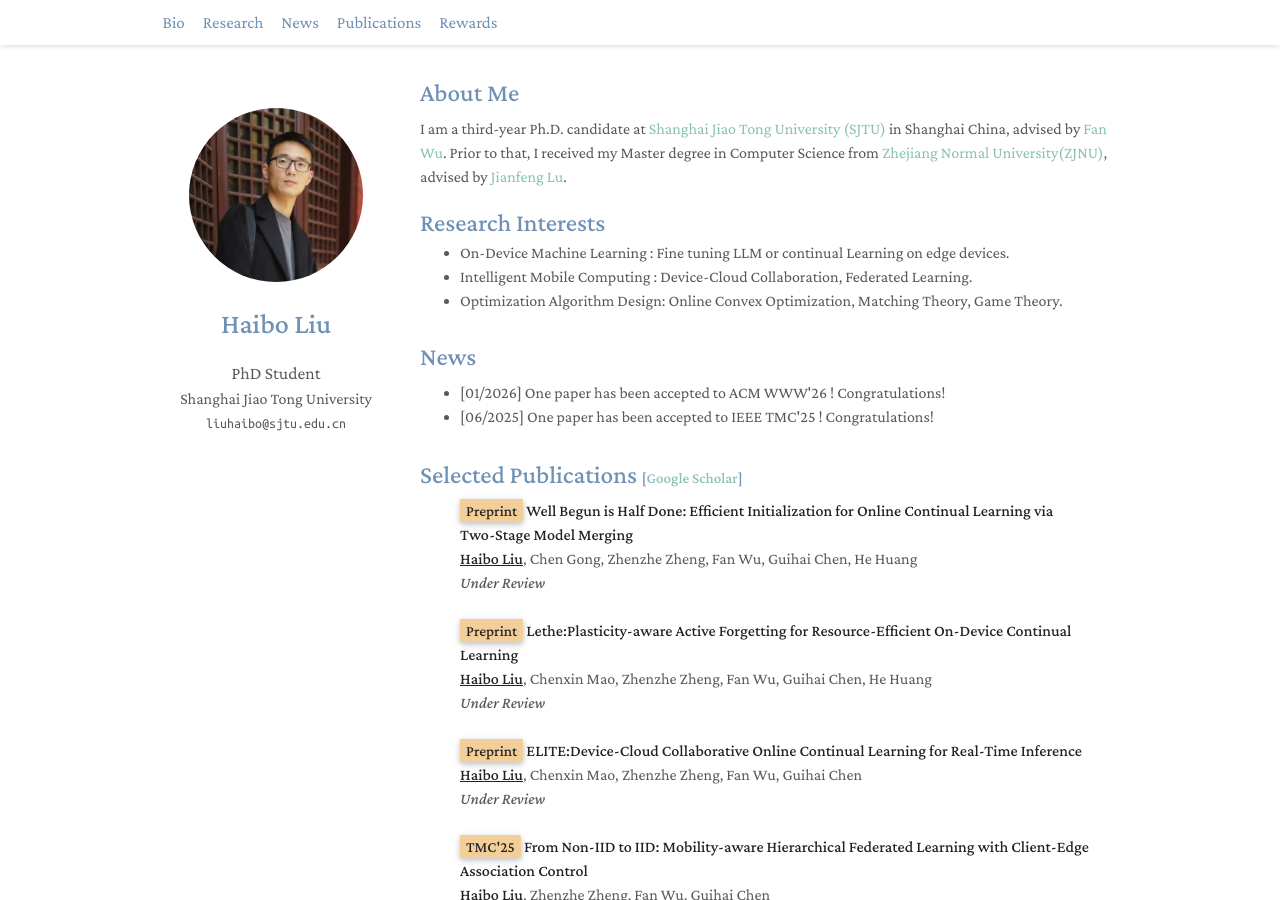
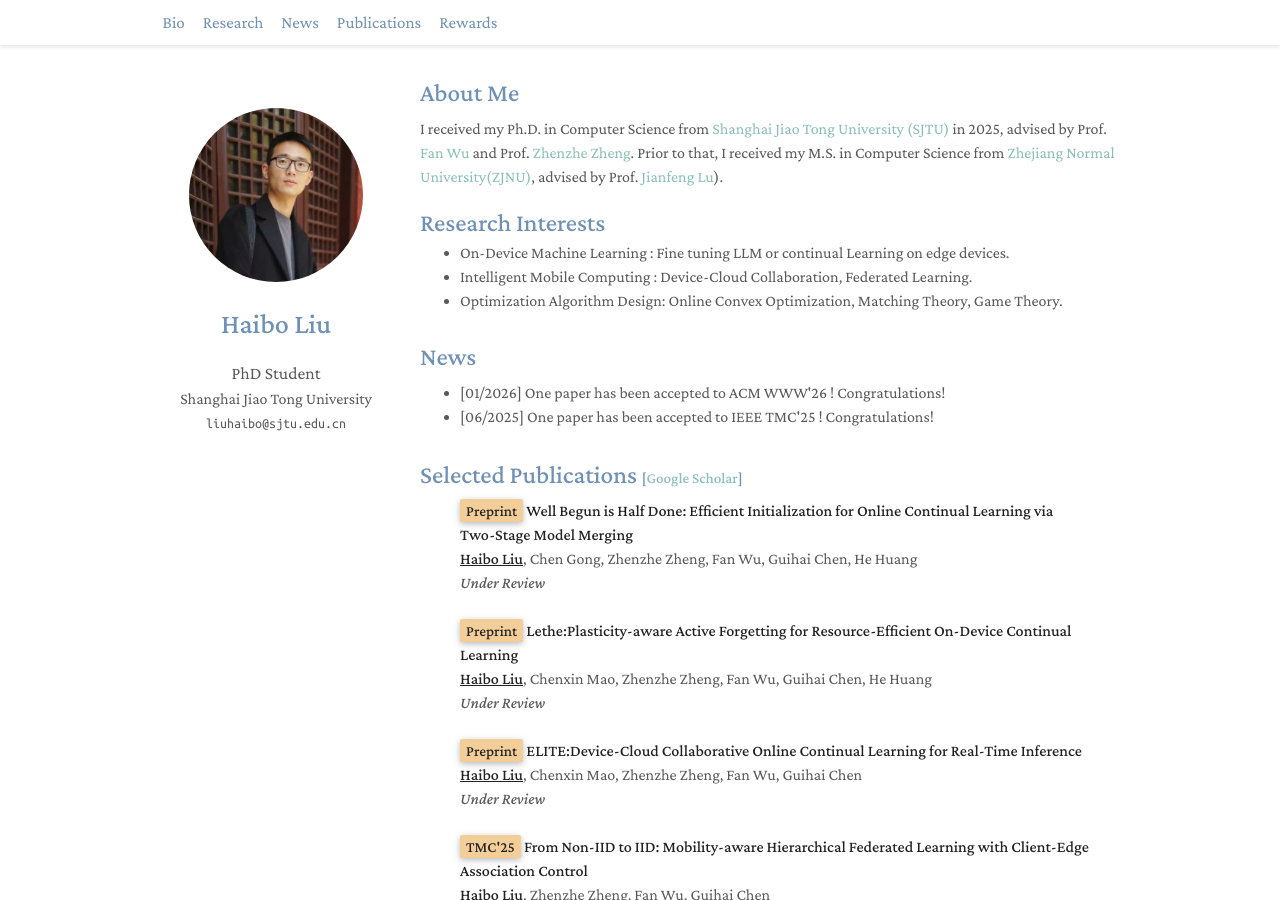
Before and after one commit to liuhaibo919/liuhaibo919.github.io, a Jekyll site: the page built from index.md, in a window 1280 px wide and 900 px high. Built offline with Jekyll 4.4.1, drawn with Linux system fonts in a browser that asks for light colours; a style sheet for code colours, icons or effects is not loaded.

Commit message:
Update index.md

```diff
--- a/index.md
+++ b/index.md
@@ -5,7 +5,7 @@ layout: homepage
 <h1 id="about-me"></h1>
 
 <h2 style="margin: 60px 0px 10px;">About Me</h2>
-I am a third-year Ph.D. candidate at [Shanghai Jiao Tong University (SJTU)](https://en.sjtu.edu.cn/) in Shanghai China, advised by [Fan Wu](https://www.cs.sjtu.edu.cn/~fwu/). Prior to that, I received my Master degree in Computer Science from [Zhejiang Normal University(ZJNU)](https://www.zjnu.edu.cn/main.htm), advised by [Jianfeng Lu](https://mypage.zjnu.edu.cn/LJF/en/index.htm).
+I received my Ph.D. in Computer Science from [Shanghai Jiao Tong University (SJTU)](https://en.sjtu.edu.cn/) in 2025, advised by Prof. [Fan Wu](https://www.cs.sjtu.edu.cn/~fwu/) and Prof. [Zhenzhe Zheng](https://zhengzhenzhe220.github.io/). Prior to that, I received my M.S. in Computer Science from [Zhejiang Normal University(ZJNU)](https://www.zjnu.edu.cn/main.htm), advised by Prof. [Jianfeng Lu](https://jsjkx.wust.edu.cn/info/1021/34132.htm)).
 
 {% include_relative _includes/research.md %}
 
```
